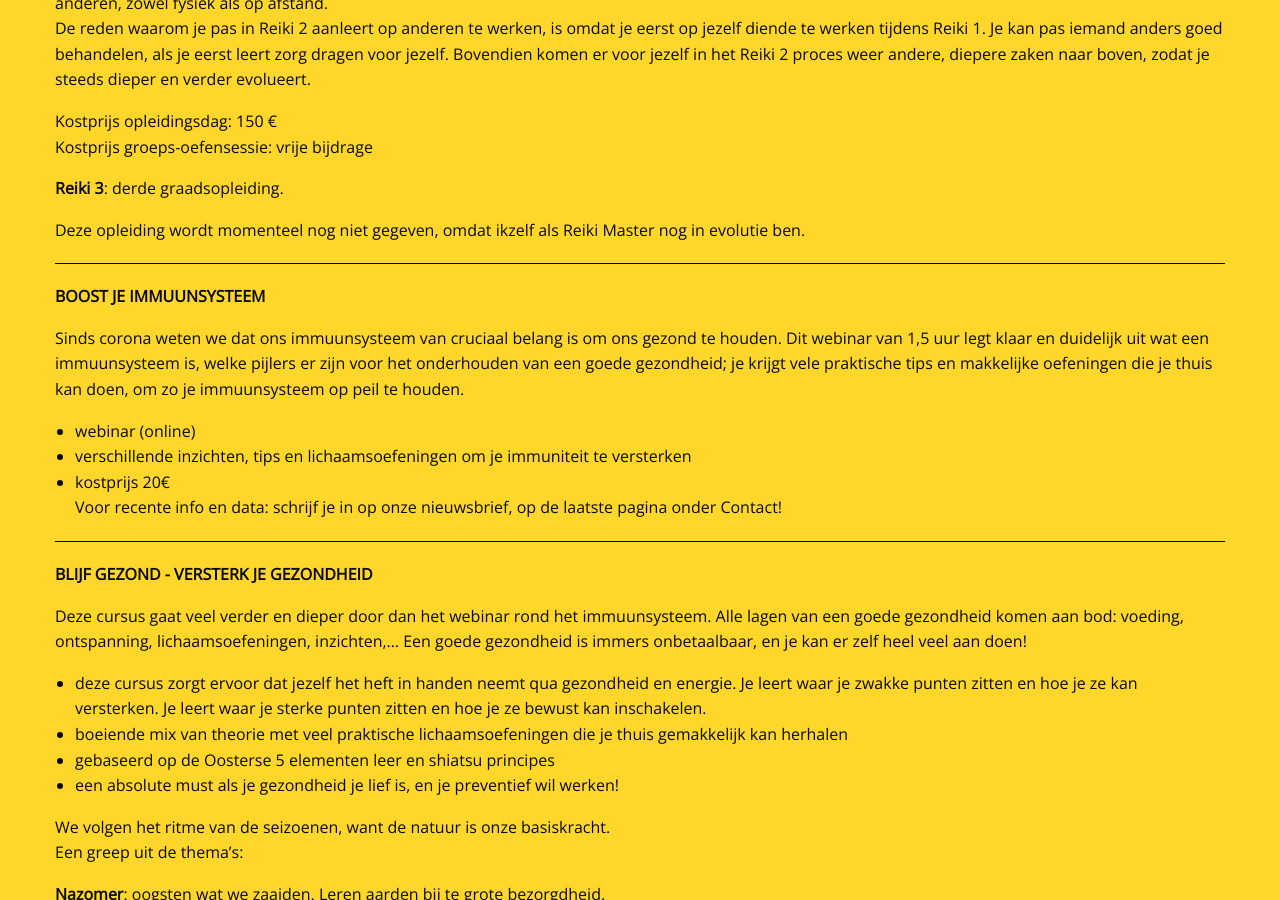
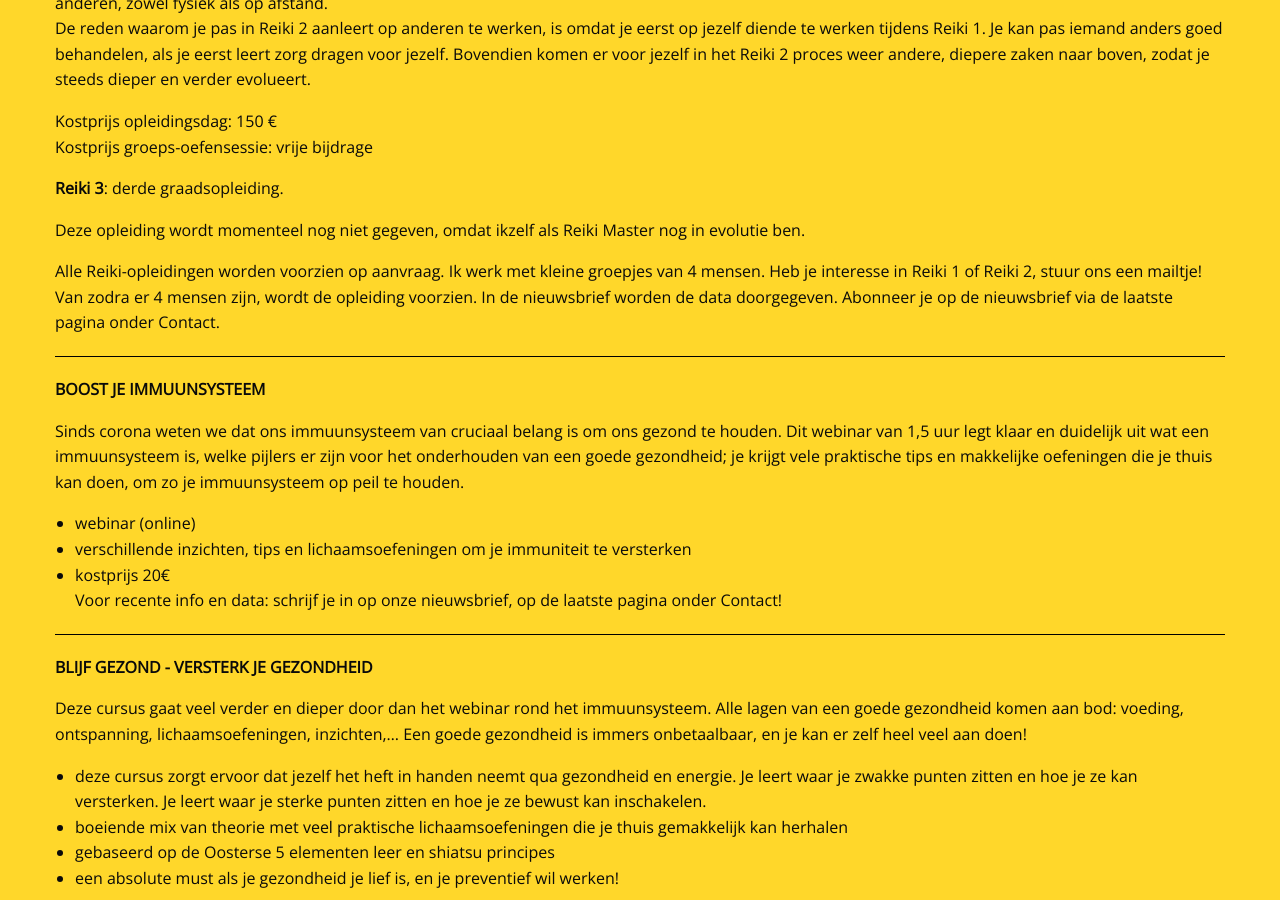
Before and after one commit to manopura/manopura.github.io, a Jekyll site: the page built from cursussen.md, in a window 1280 px wide and 900 px high, scrolled down 2516 px. Built offline with Jekyll 4.4.1, drawn with Linux system fonts in a browser that asks for light colours; nearby versions of some CDN libraries; our own code applies the rules of GitHub Pages for plain Markdown files.

Commit message:
Update cursussen.md

```diff
--- a/cursussen.md
+++ b/cursussen.md
@@ -100,6 +100,9 @@ Kostprijs groeps-oefensessie: vrije bijdrage
 
 Deze opleiding wordt momenteel nog niet gegeven, omdat ikzelf als Reiki Master nog in evolutie ben.
 
+
+Alle Reiki-opleidingen worden voorzien op aanvraag. Ik werk met kleine groepjes van 4 mensen. Heb je interesse in Reiki 1 of Reiki 2, stuur ons een mailtje! Van zodra er 4 mensen zijn, wordt de opleiding voorzien. In de nieuwsbrief worden de data doorgegeven. Abonneer je op de nieuwsbrief via de laatste pagina onder Contact.
+
 ---
 
 
```
